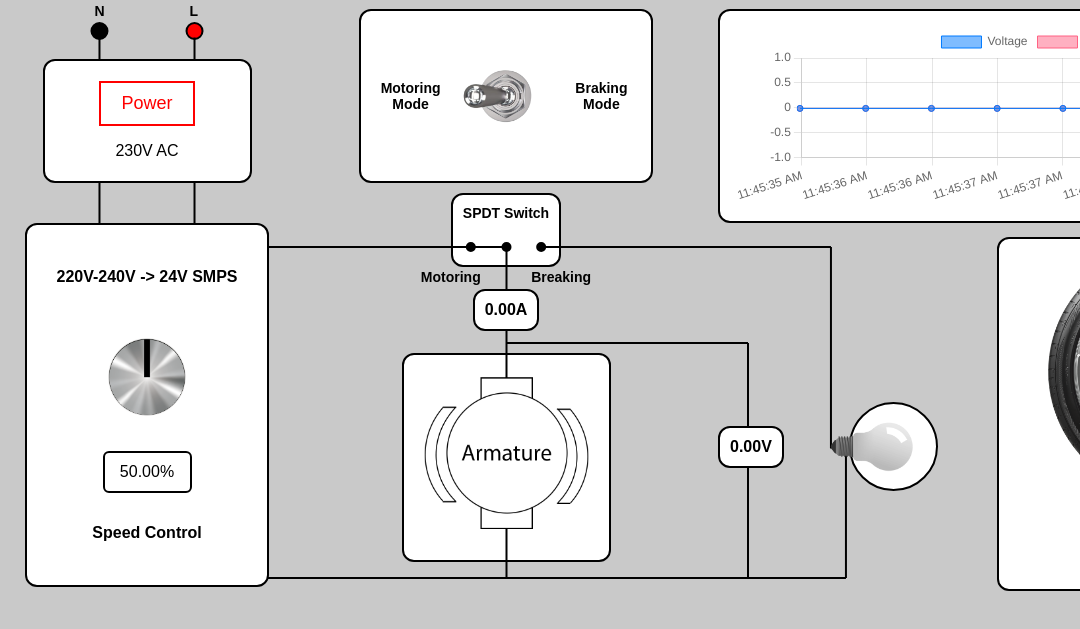
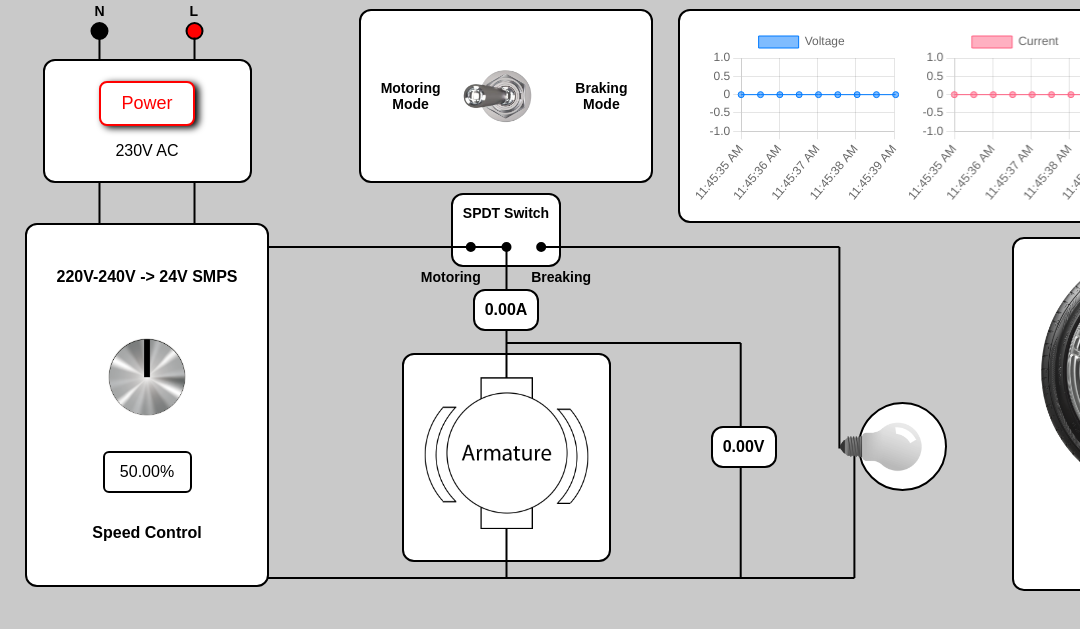
Before and after one commit to SenpaiKishore/NVIS438R-SIM, an Electron app: page index.html in a window 1080 px wide. Shown: the part 85-714 px from the top of the page. Drawn offline with nearby package versions, Linux system fonts and the light colour scheme.

Commit message:
Adding 3 different graphs for current, voltage & power

```diff
--- a/index.html
+++ b/index.html
@@ -89,6 +89,12 @@
           <div id="chart-container">
             <canvas id="voltageChart"></canvas>
           </div>
+          <div id="chart-container">
+            <canvas id="currentChart"></canvas>
+          </div>
+          <div id="chart-container">
+            <canvas id="powerChart"></canvas>
+          </div>
       </div>
       <div id="load-section">
         <div class="loads">
--- a/renderer.js
+++ b/renderer.js
@@ -1,5 +1,6 @@
 let voltageData = [];
 let currentData = [];
+let powerData = [];
 let timeData = [];
 let voltageChart;
 let currentVoltage = 0;
@@ -7,8 +8,8 @@ let currentAmpere = 0;
 let speedPercentage  = 50;
 let currentRotationSpeed = 0;
 const maxRotationSpeed = 2800; // Maximum rotation speed in RPM at 100%
-const acceleration = 10;
-const decelerationRate = 10;
+const acceleration = 7;
+const decelerationRate = 7;
 let animationFrameId = null
 let toggleRotation = 0; // Start with toggle at +90 degrees
 let motorToggle = true;
@@ -347,8 +348,8 @@ document.addEventListener('DOMContentLoaded', () => {
 
 
   // Initialize the voltmeter with a value of 0 because the power is off
-  const ctx = document.getElementById('voltageChart').getContext('2d');
-  voltageChart = new Chart(ctx, {
+  const voltageCtx = document.getElementById('voltageChart').getContext('2d');
+  voltageChart = new Chart(voltageCtx, {
     type: 'line',
     data: {
       labels: timeData,
@@ -358,8 +359,33 @@ document.addEventListener('DOMContentLoaded', () => {
         backgroundColor: 'rgba(0, 123, 255, 0.5)',
         borderColor: 'rgba(0, 123, 255, 1)',
         borderWidth: 1
+      }]
+    },
+    options: {
+      scales: {
+        xAxes: [{
+          type: 'realtime',
+          realtime: {
+            duration: 20000,
+            refresh: 1000,
+          }
+        }],
+        yAxes: [{
+          ticks: {
+            beginAtZero: true
+          }
+        }]
       },
-      {
+      maintainAspectRatio: false
+    }
+  });
+
+  const currentCtx = document.getElementById('currentChart').getContext('2d');
+  currentChart = new Chart(currentCtx, {
+    type: 'line',
+    data: {
+      labels: timeData,
+      datasets: [{
         label: 'Current',
         data: currentData,
         backgroundColor: 'rgba(255, 99, 132, 0.5)',
@@ -386,12 +412,56 @@ document.addEventListener('DOMContentLoaded', () => {
     }
   });
 
+  const powerCtx = document.getElementById('powerChart').getContext('2d');
+  powerChart = new Chart(powerCtx, {
+    type: 'line',
+    data: {
+      labels: timeData,
+      datasets: [{
+        label: 'Power',
+        data: powerData,
+        backgroundColor: 'rgba(75, 192, 192, 0.5)',
+        borderColor: 'rgba(75, 192, 192, 1)',
+        borderWidth: 1
+      }]
+    },
+    options: {
+      scales: {
+        xAxes: [{
+          type: 'realtime',
+          realtime: {
+            duration: 20000,
+            refresh: 1000,
+          }
+        }],
+        yAxes: [{
+          ticks: {
+            beginAtZero: true
+          }
+        }]
+      },
+      maintainAspectRatio: false
+    }
+  });
+
   setInterval(() => {
     const now = new Date().toLocaleTimeString();
+
+    if (timeData.length > 30) {
+      timeData.shift(); // Remove the oldest time data
+      voltageData.shift(); // Remove the oldest voltage data
+      currentData.shift();
+      powerData.shift(); // Remove the oldest current data
+    }
+
     timeData.push(now);
     voltageData.push(currentVoltage);
-    currentData.push(currentAmpere); // Assuming calculateCurrent() returns the current value
+    currentData.push(currentAmpere);
+    powerData.push(currentAmpere * currentVoltage);
+
     voltageChart.update();
+    currentChart.update();
+    powerChart.update();
   }, 500);
 
 
--- a/styles.css
+++ b/styles.css
@@ -144,7 +144,7 @@ header {
   padding: 0;
   display: flex;
   flex-direction: column;
-  margin: 10px 65px;
+  margin: 10px 25px 10px 65px;
   height: 100%;
   align-items: center;
 }
@@ -232,7 +232,7 @@ header {
   background-color: white;
   border: 2px solid #000;
   border-radius: 12px;
-  width: 55%;
+  width: 45%;
   height: 350px;
   justify-content: center;
   align-items: center;
@@ -300,13 +300,17 @@ header {
   background: white;
   border: 2px solid red;
   color: red;
+  border-radius: 8px;
+  box-shadow: 4px 2px 7px black;
+
 }
 
 #battery-parameters {
+  display: flex;
   background-color: white;
   border: 2px solid #000;
   border-radius: 12px;
-  width: 595px;
+  width: 640px;
   padding: 15px;
 }
 
@@ -336,9 +340,8 @@ header {
 
 
 #chart-container {
-  width: 100%;
+  width: 33%;
   height: 180px;
-  padding-right: 20px;
   flex: 2;
 }
 #voltage-chart{
@@ -351,7 +354,7 @@ header {
   /* border: 2px solid #000; */
   display: flex;
   flex-direction: row;
-  justify-content: space-between;
+  justify-content: space-around;
   align-items: center;
   flex-wrap: wrap;
 }
```
